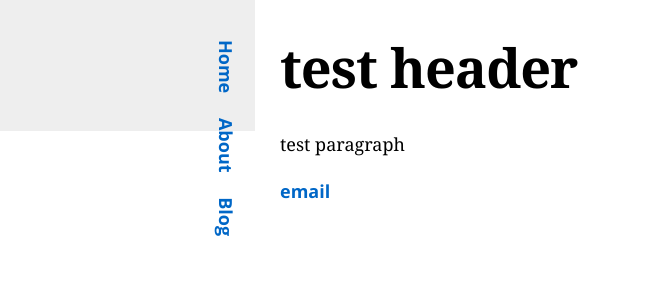
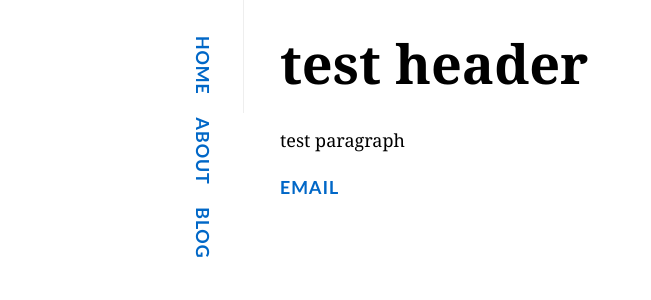
Before and after one commit to acatalept/acatalept.github.io, a Jekyll site: the page built from index.html, in a window 1280 px wide. Shown: the top 300 px of the page, without its empty margins (0-651 px from the left). Built offline with Jekyll 4.4.1, drawn with Linux system fonts in a browser that asks for light colours; some web fonts are replaced.

Commit message:
Update main.css

```diff
--- a/css/main.css
+++ b/css/main.css
@@ -1,6 +1,6 @@
 body {
-    margin: 40px auto;
-    padding: 0 80px;
+    margin: 2em auto;
+    padding: 0 4em;
     max-width: 40em;
     font: 400 18px/1.6 "Sorts Mill Goudy", Georgia, Cambria, "Times New Roman", Times, serif;
     font-smoothing: antialiased;
@@ -12,31 +12,35 @@ body {
     text-shadow: none;
 }
 .navback {
-    background-color: #eee;
+    /* background-color: #eee; */
     width: 100%;
     height: 110%;
     position: absolute;
     right: 100%;
-    margin-right: 25px;
-    margin-top: -40px;
+    margin-right: 2em;
+    margin-top: -3em;
+    border-right: 1px solid #eee;
 }
 nav {
     /* use translate3d to force antialiasing on chrome */
     transform: rotate(90deg) translate3d(0,0,0);
     transform-origin: top left;
     position: absolute;
-    margin-left: -22px;
+    margin-left: -2.5em;
     z-index: 100;
 }
 nav ul, footer ul {
     font-family:'Open Sans', 'Helvetica', 'Arial', 'Sans-Serif';
-    padding: 0px;
+    padding: 0;
     list-style: none;
     font-weight: bold;
 }
 nav ul li, footer ul li {
     display: inline;
-    margin-right: 20px;
+    margin-right: 1em;
+    font-family: 'Lato';
+    text-transform: uppercase;
+    letter-spacing: .05em;
 }
 a {
     color: #0067C7;
@@ -54,7 +58,7 @@ a:hover {
 }
 h1 {
     font-size: 3em;
-    letter-spacing: -1px;
+    /* letter-spacing: -.025em; */
     line-height: 1;
 }
 p {
```
